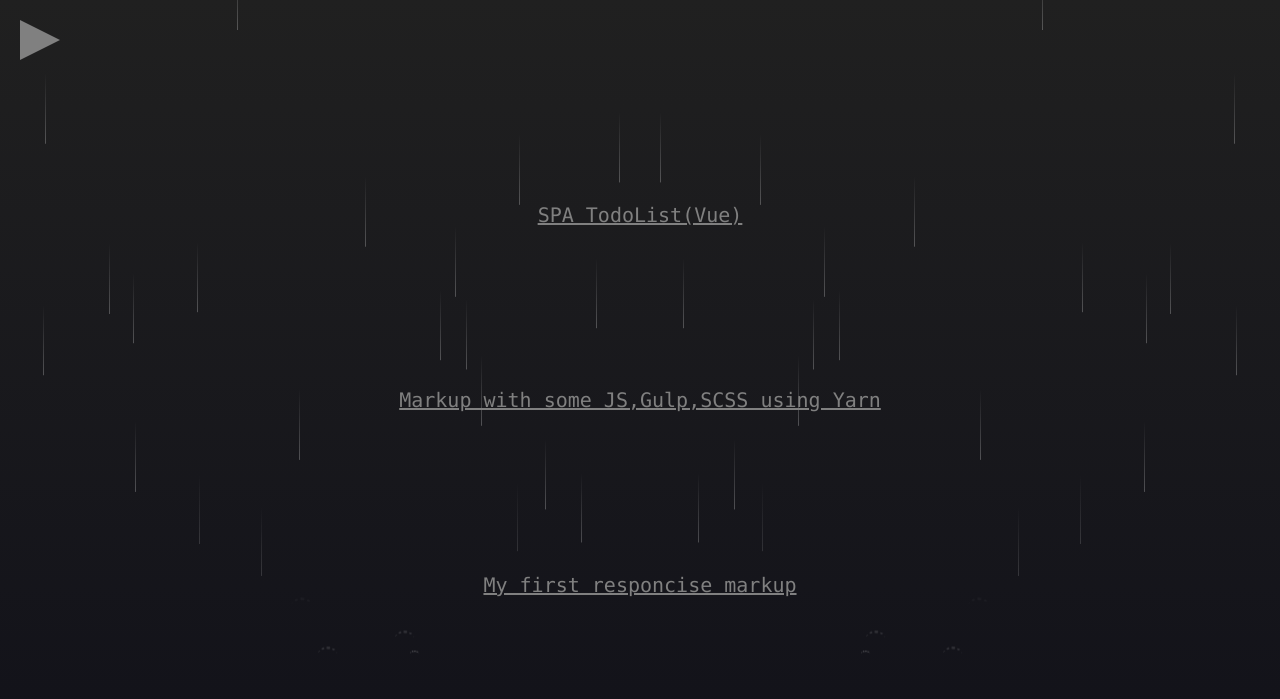
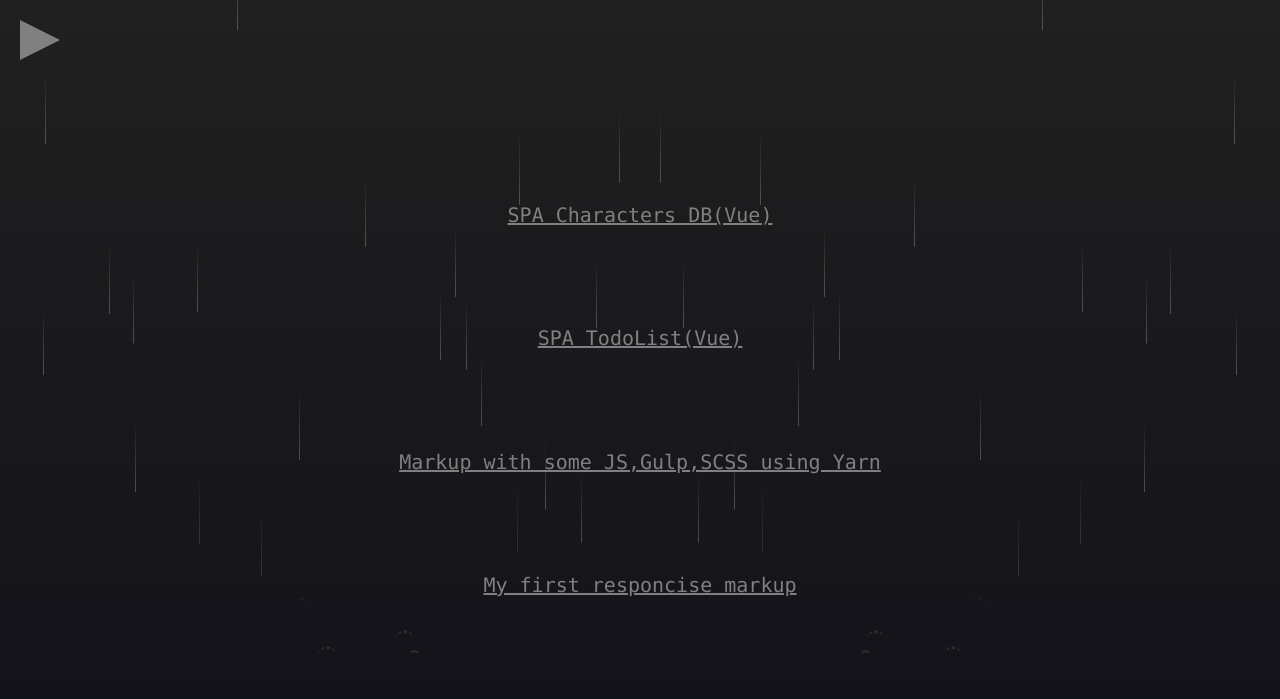
Before and after one commit to v-excelsior/v-excelsior.github.io, a website: page index.html in a window 1280 px wide. Shown: the top 699 px of the page. Drawn offline with Linux system fonts and the light colour scheme.

Commit message:
Add one more link with last app(RnM-DB)

```diff
--- a/index.html
+++ b/index.html
@@ -17,6 +17,7 @@
         <div class="rain back-row"></div>
         <div class='container'>
             <ul class='link-list'>
+                <li><a href="https://vakyla98.github.io/Rick-And-Morty-DB/dist">SPA Characters DB(Vue)</a></li>
                 <li><a href="https://vakyla98.github.io/TodoVue/dist">SPA TodoList(Vue)</a></li>
                 <li><a href="https://vakyla98.github.io/Minimal">Markup with some JS,Gulp,SCSS using Yarn</a></li>
                 <li><a href="https://vakyla98.github.io/Horses">My first responcise markup</a></li>
```
